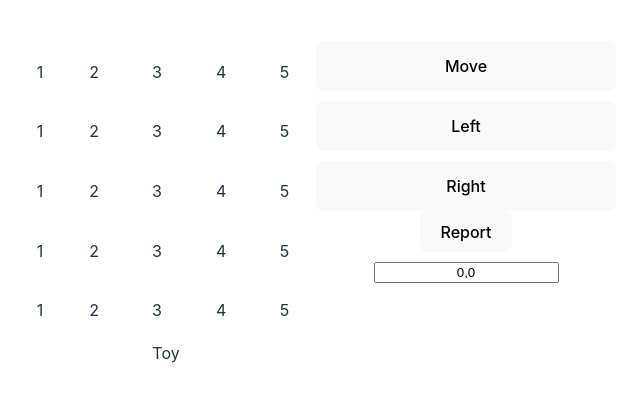
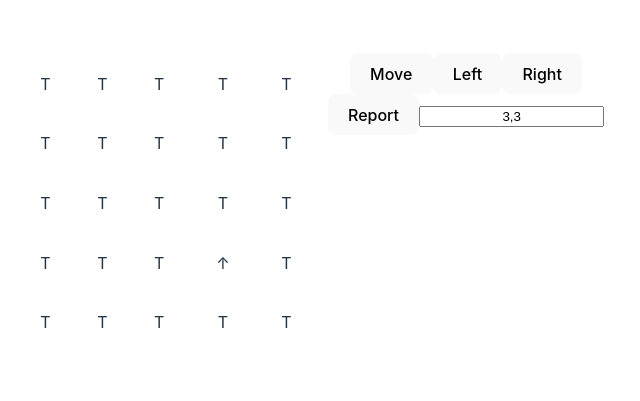
Before and after one commit to t0ury/toy-robot-react, a React (Vite) app: page / in a window 1280 px wide. Shown: the part 197-598 px from the top of the page, without its empty margins (324-964 px from the left). Built offline with nearby package versions, Linux system fonts and the light colour scheme.

Commit message:
feature/map: render map table with tiles, robot

```diff
--- a/src/components/PageView/PageView.tsx
+++ b/src/components/PageView/PageView.tsx
@@ -1,55 +1,53 @@
 /** @format */
 
-import React, { act } from "react";
 import { useState } from "react";
 import { useEffect } from "react";
 import Map from "./components/Map/Map";
 import { ControlPanel } from "./components/ControlPanel";
+
 const PageView = () => {
-  const MAP_SIZE = 5;
-  const [position, setPosition] = useState([0, 0]);
-  const [direction, setDirection] = useState([
-    "NORTH",
-    "EAST",
-    "SOUTH",
-    "WEST",
-  ]);
+  type Direction = "Up" | "Down" | "Left" | "Right";
+  const map_size = [5, 5];
+  const X = 0;
+  const Y = 1;
+  const [position, setPosition] = useState([3, 3]);
+  const [direction, setDirection] = useState<Direction>("Up");
+
   const updatePosition = (x: number, y: number): void => {
-    if (x >= 0 && x < MAP_SIZE && y >= 0 && y < MAP_SIZE) {
+    if (x >= 0 && x < map_size[X] && y >= 0 && y < map_size[Y]) {
       setPosition([x, y]);
     }
   };
-  const updateDirection = (currentDirection: string, turn: string): void => {
-    setDirection((prevDirection) => {
-
-    });
+  const updateDirection = (turn: Direction): void => {
+    setDirection(turn);
   };
   const moveRobot = (action: string): void => {
     if (action === "Move") {
-      // Move robot
+      // TODO: Move robot
     }
     if (action === "Right") {
-      // turn robot
+      // TODO: turn robot
     }
     if (action === "Left") {
-      // turn robot
+      // TODO: turn robot
     }
   };
-  const handleGetPosition = (e: Event): void => {
-    return setPosition(e.target?.value); // !Error: Object is possibly 'null'.
-  };
+  // const handleGetPosition = (): number[] => {
+  //   return position;
+  // };
   return (
     <div className="page-view">
-      <div className="map-view">
-        <Map />
-      </div>
-      <div className="control-panel">
-        <ControlPanel
-          moveRobot={moveRobot}
-          position={position}
-          getPosition={handleGetPosition}
-        />
-      </div>
+      <Map
+        direction={direction}
+        position={position}
+        map_size={map_size}
+      />
+      <ControlPanel
+        moveRobot={moveRobot}
+        position={position}
+        direction={direction}
+        // getPosition={handleGetPosition}
+      />
     </div>
   );
 };
--- a/src/components/PageView/components/Map/Map.tsx
+++ b/src/components/PageView/components/Map/Map.tsx
@@ -1,49 +1,45 @@
 /** @format */
 
-import { Toy } from "../../../Toy";
-const Map = () => {
+import { v4 as uuid } from "uuid";
+import { Tile } from "./";
+
+interface Props {
+  direction: "Up" | "Down" | "Left" | "Right";
+  position: number[];
+  map_size: number[];
+}
+
+const Map: React.FC<Props> = ({ direction, position, map_size }) => {
+  const ROW = 0;
+  const COLUMN = 1;
+
   return (
     <div className="map-body">
-        <table>
-            <tbody>
-            <tr>
-                <td>1</td>
-                <td>2</td>
-                <td>3</td>
-                <td>4</td>
-                <td>5</td>
+      <table>
+        <tbody>
+          {Array.from({ length: map_size[ROW] }).map((_, i) => (
+            <tr key={uuid()}>
+              {Array.from({ length: map_size[COLUMN] }).map((_, j) => (
+                <td
+                  key={uuid()}
+                  className="map-tail">
+                  {position[ROW] === j && position[COLUMN] === i ? (
+                    <Tile
+                      direction={direction}
+                      isRobot={true}
+                    />
+                  ) : (
+                    <Tile
+                      direction={direction}
+                      isRobot={false}
+                    />
+                  )}
+                </td>
+              ))}
             </tr>
-            <tr>
-                <td>1</td>
-                <td>2</td>
-                <td>3</td>
-                <td>4</td>
-                <td>5</td>
-            </tr>
-            <tr>
-                <td>1</td>
-                <td>2</td>
-                <td>3</td>
-                <td>4</td>
-                <td>5</td>
-            </tr>
-            <tr>
-                <td>1</td>
-                <td>2</td>
-                <td>3</td>
-                <td>4</td>
-                <td>5</td>
-            </tr>
-            <tr>
-                <td>1</td>
-                <td>2</td>
-                <td>3</td>
-                <td>4</td>
-                <td>5</td>
-            </tr>
-            </tbody>
-        </table>
-      <Toy></Toy>
+          ))}
+        </tbody>
+      </table>
     </div>
   );
 };
--- /dev/null
+++ b/src/components/PageView/components/Map/Tile.tsx
@@ -0,0 +1,22 @@
+/** @format */
+
+import React from "react";
+import { Toy } from "../../../Toy";
+
+interface Prop {
+  direction: "Up" | "Down" | "Left" | "Right";
+  isRobot: boolean;
+}
+const Tile: React.FC<Prop> = ({ direction, isRobot }) => {
+  if (isRobot) {
+    return (
+      <div>
+        <Toy direction={direction}></Toy>
+      </div>
+    );
+  }
+
+  return <div>T</div>;
+};
+
+export default Tile;
--- a/src/components/PageView/components/Map/index.tsx
+++ b/src/components/PageView/components/Map/index.tsx
@@ -1,3 +1,4 @@
 /** @format */
 
 export { default as Map } from "./Map";
+export { default as Tile } from "./Tile";
--- a/src/components/Toy/Toy.tsx
+++ b/src/components/Toy/Toy.tsx
@@ -1,9 +1,22 @@
 /** @format */
-
 import React from "react";
 
-const Toy = () => {
-  return <div>Toy</div>;
+interface Props {
+  direction: "Up" | "Down" | "Left" | "Right";
+}
+
+const Toy: React.FC<Props> = ({ direction }) => {
+  const agentHeading = {
+    "Up": "↑",
+    "Down": "↓",
+    "Left": "←",
+    "Right": "→",
+  };
+  return (
+    <div>
+      <span>{agentHeading[direction]}</span>
+    </div>
+  );
 };
 
 export default Toy;
```
